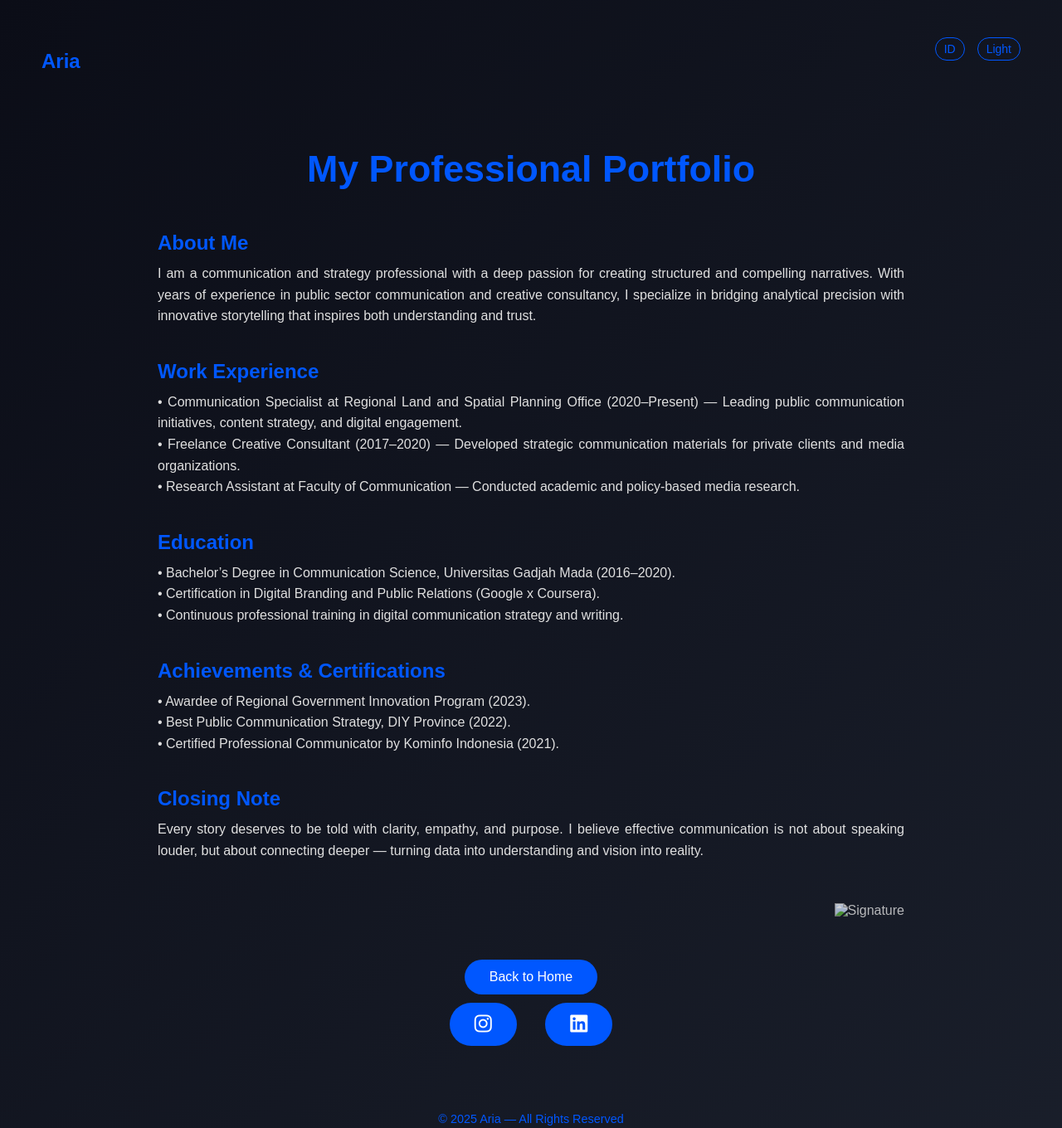
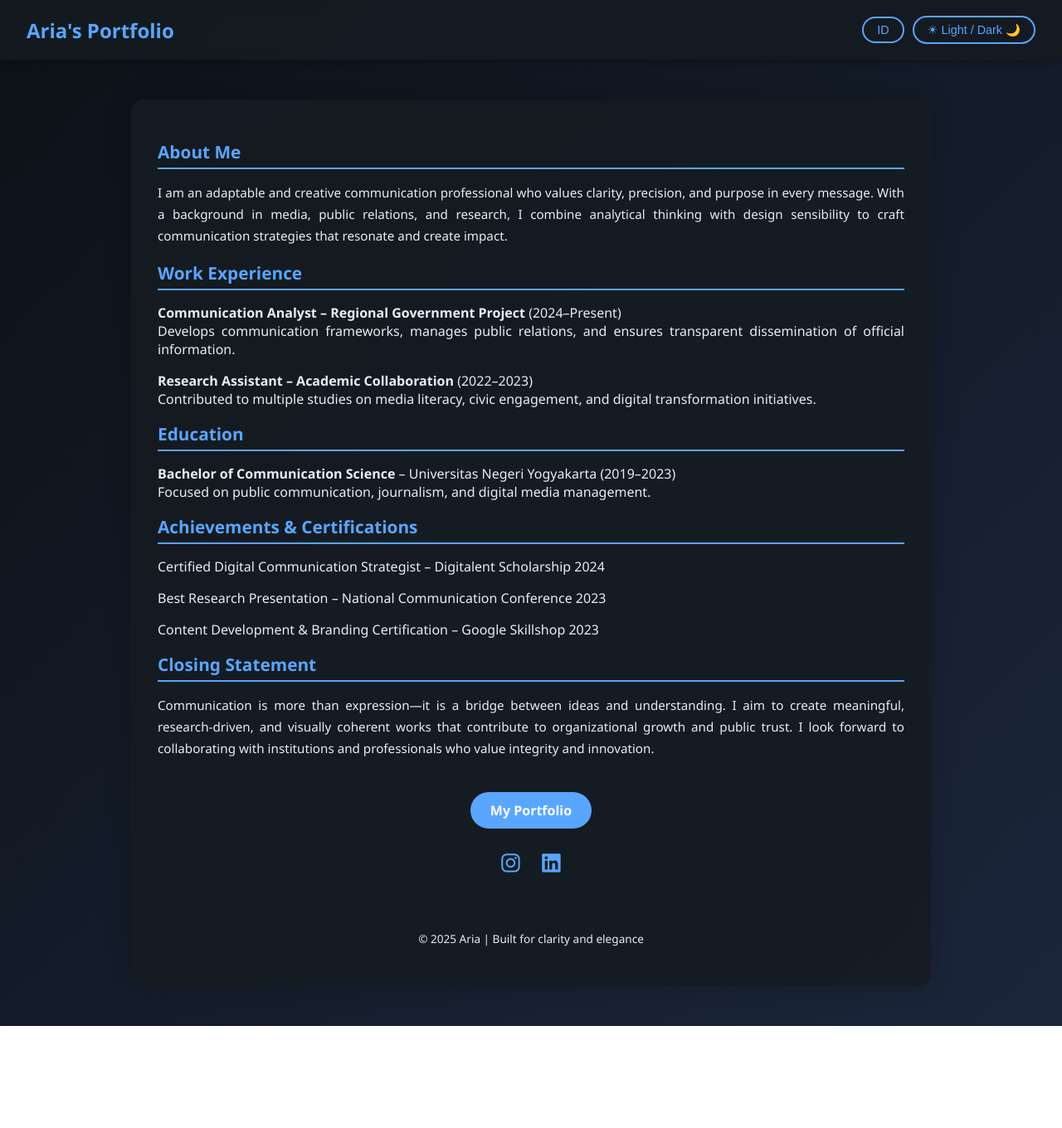
Before and after one commit to Goldemarine/ars-portofolio, a plain HTML site: page idenresume.html in a window 1280 px wide. Shown: the whole page at 83% size. After the commit the page ends 1237 px from the top, so only its background shows below. Drawn offline with Linux system fonts and the light colour scheme.

Commit message:
idenresume.html

```diff
--- a/idenresume.html
+++ b/idenresume.html
@@ -1,252 +1,298 @@
 <!DOCTYPE html>
 <html lang="en">
 <head>
-<meta charset="UTF-8">
-<meta name="viewport" content="width=device-width, initial-scale=1.0">
-<title>Aria — Portfolio</title>
+  <meta charset="UTF-8" />
+  <meta name="viewport" content="width=device-width, initial-scale=1.0" />
+  <title>Aria | Portfolio</title>
   <style>
     :root {
-    --primary: #0057ff;
-    --bg-dark: #0b0d17;
-    --bg-light: #f5f6fa;
-    --text-dark: #e0e0e0;
-    --text-light: #222;
+      --bg-gradient: linear-gradient(135deg, #0d1117, #1b263b);
+      --text-color: #e6edf3;
+      --accent-color: #58a6ff;
+      --card-bg: rgba(22, 27, 34, 0.9);
+    }
+
+    body.light {
+      --bg-gradient: linear-gradient(135deg, #f5f7fa, #dce3ec);
+      --text-color: #222;
+      --accent-color: #0366d6;
+      --card-bg: rgba(255,255,255,0.9);
     }
 
     body {
+      background: var(--bg-gradient);
+      color: var(--text-color);
+      font-family: 'Segoe UI', Tahoma, Geneva, Verdana, sans-serif;
       margin: 0;
-    padding: 0;
-    font-family: "Poppins", sans-serif;
-    transition: all 0.3s ease;
-    background: linear-gradient(135deg, #0b0d17, #1a1f2b);
-    color: var(--text-dark);
-  }
-
-  body.light-mode {
-    background: linear-gradient(135deg, #f5f6fa, #dce4ff);
-    color: var(--text-light);
+      transition: background 0.4s ease, color 0.4s ease;
     }
 
     header {
       display: flex;
       justify-content: space-between;
       align-items: center;
-    padding: 20px 50px;
+      padding: 1.2rem 2rem;
+      background: var(--card-bg);
+      box-shadow: 0 2px 10px rgba(0,0,0,0.3);
+      position: sticky;
+      top: 0;
+      z-index: 10;
+      backdrop-filter: blur(8px);
+    }
+
+    header h1 {
+      color: var(--accent-color);
+      margin: 0;
+      font-size: 1.5rem;
     }
 
     .switch-container {
       display: flex;
-    gap: 15px;
+      gap: 10px;
       align-items: center;
     }
 
     .switch-btn {
+      cursor: pointer;
       background: none;
-    border: 1px solid var(--primary);
-    color: var(--primary);
-    padding: 5px 10px;
+      border: 2px solid var(--accent-color);
+      color: var(--accent-color);
       border-radius: 20px;
-    cursor: pointer;
-    font-size: 14px;
-    transition: 0.3s;
+      padding: 0.4rem 1rem;
+      font-size: 0.9rem;
+      transition: all 0.3s ease;
     }
 
     .switch-btn:hover {
-    background: var(--primary);
-    color: #fff;
+      background: var(--accent-color);
+      color: var(--bg-gradient);
     }
 
     .container {
       max-width: 900px;
-    margin: 60px auto;
-    padding: 0 20px 80px 20px;
-  }
-
-  h1 {
-    text-align: center;
-    color: var(--primary);
-    font-size: 2.8rem;
-    margin-bottom: 50px;
+      margin: 3rem auto;
+      padding: 2rem;
+      background: var(--card-bg);
+      border-radius: 15px;
+      box-shadow: 0 0 30px rgba(0,0,0,0.2);
     }
 
     h2 {
-    color: var(--primary);
-    margin-top: 40px;
-    margin-bottom: 10px;
+      color: var(--accent-color);
+      border-bottom: 2px solid var(--accent-color);
+      padding-bottom: 0.3rem;
+      margin-bottom: 1rem;
+      font-size: 1.3rem;
     }
 
     p {
       text-align: justify;
-    line-height: 1.6;
-    margin: 0;
+      line-height: 1.7;
+      font-size: 0.95rem;
     }
 
-  .footer {
-    text-align: center;
-    margin-top: 80px;
-    color: var(--primary);
-    font-size: 0.9rem;
+    ul {
+      list-style: none;
+      padding: 0;
     }
 
-  .signature {
-    text-align: right;
-    margin-top: 50px;
+    li {
+      margin-bottom: 1rem;
+      text-align: justify;
     }
 
-  .signature img {
-    height: 80px;
-    opacity: 0.8;
+    .btn {
+      display: inline-block;
+      margin-top: 1.5rem;
+      padding: 0.7rem 1.5rem;
+      border-radius: 25px;
+      background-color: var(--accent-color);
+      color: #fff;
+      text-decoration: none;
+      font-weight: bold;
+      transition: 0.3s ease;
     }
 
-  .button-group {
-    text-align: center;
-    margin-top: 40px;
+    .btn:hover {
+      opacity: 0.85;
+      transform: scale(1.05);
     }
 
-  .button-group a {
-    text-decoration: none;
-    color: #fff;
-    background: var(--primary);
-    padding: 12px 30px;
-    border-radius: 30px;
-    transition: 0.3s;
-    display: inline-block;
-    margin: 10px;
-  }
-
-  .button-group a:hover {
-    background: #003ed6;
+    .social-icons {
+      margin-top: 1.5rem;
+      text-align: center;
     }
 
     .social-icons a {
-    color: #fff;
-    font-size: 1.5rem;
-    margin: 0 15px;
+      margin: 0 10px;
+      font-size: 1.6rem;
+      color: var(--accent-color);
+      text-decoration: none;
       transition: 0.3s;
     }
 
-  body.light-mode .social-icons a {
-    color: #0057ff;
+    .social-icons a:hover {
+      color: #fff;
     }
 
-  .social-icons a:hover {
-    opacity: 0.7;
+    footer {
+      text-align: center;
+      font-size: 0.85rem;
+      margin-top: 3rem;
+      padding: 1rem;
+      color: var(--text-color);
     }
-
   </style>
-<script src="https://kit.fontawesome.com/a2e0bf0b5e.js" crossorigin="anonymous"></script>
+  <script src="https://kit.fontawesome.com/8f0c72b3c7.js" crossorigin="anonymous"></script>
 </head>
 <body>
-
   <header>
-  <h2>Aria</h2>
+    <h1 id="title">Aria's Portfolio</h1>
     <div class="switch-container">
-    <button id="langToggle" class="switch-btn">ID</button>
-    <button id="modeToggle" class="switch-btn">Light</button>
+      <button class="switch-btn" id="langToggle">ID</button>
+      <button class="switch-btn" onclick="toggleMode()">☀ Light / Dark 🌙</button>
     </div>
   </header>
 
   <div class="container">
-  <h1 id="title">My Professional Portfolio</h1>
+    <section id="about">
+      <h2 id="aboutTitle">About Me</h2>
+      <p id="aboutText">
+        I am an adaptable and creative communication professional who values clarity, precision, and purpose in every message.
+        With a background in media, public relations, and research, I combine analytical thinking with design sensibility
+        to craft communication strategies that resonate and create impact.
+      </p>
+    </section>
 
-  <h2 id="aboutTitle">About Me</h2>
-  <p id="aboutDesc">
-    I am a communication and strategy professional with a deep passion for creating structured and compelling narratives.
-    With years of experience in public sector communication and creative consultancy, I specialize in bridging analytical precision
-    with innovative storytelling that inspires both understanding and trust.
+    <section id="experience">
+      <h2 id="expTitle">Work Experience</h2>
+      <ul id="expList">
+        <li><strong>Communication Analyst – Regional Government Project</strong> (2024–Present)<br>Develops communication frameworks, manages public relations, and ensures transparent dissemination of official information.</li>
+        <li><strong>Research Assistant – Academic Collaboration</strong> (2022–2023)<br>Contributed to multiple studies on media literacy, civic engagement, and digital transformation initiatives.</li>
+      </ul>
+    </section>
+
+    <section id="education">
+      <h2 id="eduTitle">Education</h2>
+      <ul id="eduList">
+        <li><strong>Bachelor of Communication Science</strong> – Universitas Negeri Yogyakarta (2019–2023)<br>Focused on public communication, journalism, and digital media management.</li>
+      </ul>
+    </section>
+
+    <section id="achievements">
+      <h2 id="achTitle">Achievements & Certifications</h2>
+      <ul id="achList">
+        <li>Certified Digital Communication Strategist – Digitalent Scholarship 2024</li>
+        <li>Best Research Presentation – National Communication Conference 2023</li>
+        <li>Content Development & Branding Certification – Google Skillshop 2023</li>
+      </ul>
+    </section>
+
+    <section id="closing">
+      <h2 id="closeTitle">Closing Statement</h2>
+      <p id="closeText">
+        Communication is more than expression—it is a bridge between ideas and understanding.
+        I aim to create meaningful, research-driven, and visually coherent works that contribute to organizational growth and public trust.
+        I look forward to collaborating with institutions and professionals who value integrity and innovation.
       </p>
+    </section>
 
-  <h2 id="workTitle">Work Experience</h2>
-  <p id="workDesc">
-    • Communication Specialist at Regional Land and Spatial Planning Office (2020–Present) — Leading public communication initiatives, content strategy, and digital engagement.<br>
-    • Freelance Creative Consultant (2017–2020) — Developed strategic communication materials for private clients and media organizations.<br>
-    • Research Assistant at Faculty of Communication — Conducted academic and policy-based media research.
-  </p>
-
-  <h2 id="eduTitle">Education</h2>
-  <p id="eduDesc">
-    • Bachelor’s Degree in Communication Science, Universitas Gadjah Mada (2016–2020).<br>
-    • Certification in Digital Branding and Public Relations (Google x Coursera).<br>
-    • Continuous professional training in digital communication strategy and writing.
-  </p>
-
-  <h2 id="achieveTitle">Achievements & Certifications</h2>
-  <p id="achieveDesc">
-    • Awardee of Regional Government Innovation Program (2023).<br>
-    • Best Public Communication Strategy, DIY Province (2022).<br>
-    • Certified Professional Communicator by Kominfo Indonesia (2021).
-  </p>
-
-  <h2 id="closingTitle">Closing Note</h2>
-  <p id="closingDesc">
-    Every story deserves to be told with clarity, empathy, and purpose. I believe effective communication is not about speaking louder,
-    but about connecting deeper — turning data into understanding and vision into reality.
-  </p>
-
-  <div class="signature">
-    <img src="signature.png" alt="Signature">
+    <div style="text-align:center;">
+      <a href="https://www.behance.net/guardian-ars" class="btn" id="btnPortfolio">My Portfolio</a>
     </div>
 
-  <div class="button-group">
-    <a href="index.html" id="backBtn">Back to Home</a>
     <div class="social-icons">
-      <a href="https://www.instagram.com/" target="_blank"><i class="fab fa-instagram"></i></a>
-      <a href="https://www.linkedin.com/" target="_blank"><i class="fab fa-linkedin"></i></a>
-    </div>
+      <a href="https://instagram.com" target="_blank" title="Instagram" aria-label="Instagram">
+        <i class="fab fa-instagram"></i>
+      </a>
+      <a href="https://linkedin.com" target="_blank" title="LinkedIn" aria-label="LinkedIn">
+        <i class="fab fa-linkedin"></i>
+      </a>
     </div>
 
-  <div class="footer">© 2025 Aria — All Rights Reserved</div>
+    <footer id="footerText">© 2025 Aria | Built for clarity and elegance</footer>
   </div>
 
   <script>
-  const modeToggle = document.getElementById("modeToggle");
-  const langToggle = document.getElementById("langToggle");
-  const body = document.body;
+    function toggleMode() {
+      document.body.classList.toggle('light');
+    }
 
+    const langToggle = document.getElementById('langToggle');
+    let isEnglish = true;
+
+    langToggle.addEventListener('click', () => {
+      isEnglish = !isEnglish;
+      langToggle.textContent = isEnglish ? 'ID' : 'EN';
+      setLanguage(isEnglish ? 'en' : 'id');
+    });
+
+    function setLanguage(lang) {
       const en = {
-    title: "My Professional Portfolio",
+        title: "Aria's Portfolio",
         aboutTitle: "About Me",
-    aboutDesc: "I am a communication and strategy professional with a deep passion for creating structured and compelling narratives. With years of experience in public sector communication and creative consultancy, I specialize in bridging analytical precision with innovative storytelling that inspires both understanding and trust.",
-    workTitle: "Work Experience",
-    workDesc: "• Communication Specialist at Regional Land and Spatial Planning Office (2020–Present) — Leading public communication initiatives, content strategy, and digital engagement.\n• Freelance Creative Consultant (2017–2020) — Developed strategic communication materials for private clients and media organizations.\n• Research Assistant at Faculty of Communication — Conducted academic and policy-based media research.",
+        aboutText: "I am an adaptable and creative communication professional who values clarity, precision, and purpose in every message. With a background in media, public relations, and research, I combine analytical thinking with design sensibility to craft communication strategies that resonate and create impact.",
+        expTitle: "Work Experience",
+        expList: `
+          <li><strong>Communication Analyst – Regional Government Project</strong> (2024–Present)<br>Develops communication frameworks, manages public relations, and ensures transparent dissemination of official information.</li>
+          <li><strong>Research Assistant – Academic Collaboration</strong> (2022–2023)<br>Contributed to multiple studies on media literacy, civic engagement, and digital transformation initiatives.</li>
+        `,
         eduTitle: "Education",
-    eduDesc: "• Bachelor’s Degree in Communication Science, Universitas Gadjah Mada (2016–2020).\n• Certification in Digital Branding and Public Relations (Google x Coursera).\n• Continuous professional training in digital communication strategy and writing.",
-    achieveTitle: "Achievements & Certifications",
-    achieveDesc: "• Awardee of Regional Government Innovation Program (2023).\n• Best Public Communication Strategy, DIY Province (2022).\n• Certified Professional Communicator by Kominfo Indonesia (2021).",
-    closingTitle: "Closing Note",
-    closingDesc: "Every story deserves to be told with clarity, empathy, and purpose. I believe effective communication is not about speaking louder, but about connecting deeper — turning data into understanding and vision into reality.",
-    backBtn: "Back to Home"
+        eduList: `
+          <li><strong>Bachelor of Communication Science</strong> – Universitas Negeri Yogyakarta (2019–2023)<br>Focused on public communication, journalism, and digital media management.</li>
+        `,
+        achTitle: "Achievements & Certifications",
+        achList: `
+          <li>Certified Digital Communication Strategist – Digitalent Scholarship 2024</li>
+          <li>Best Research Presentation – National Communication Conference 2023</li>
+          <li>Content Development & Branding Certification – Google Skillshop 2023</li>
+        `,
+        closeTitle: "Closing Statement",
+        closeText: "Communication is more than expression—it is a bridge between ideas and understanding. I aim to create meaningful, research-driven, and visually coherent works that contribute to organizational growth and public trust. I look forward to collaborating with institutions and professionals who value integrity and innovation.",
+        btnPortfolio: "My Portfolio",
+        footerText: "© 2025 Aria | Built for clarity and elegance"
       };
 
       const id = {
-    title: "Portofolio Profesional Saya",
+        title: "Portofolio Aria",
         aboutTitle: "Tentang Saya",
-    aboutDesc: "Saya adalah seorang profesional komunikasi dan strategi yang berfokus pada pengembangan narasi yang terstruktur dan berpengaruh. Dengan pengalaman bertahun-tahun di sektor publik dan konsultasi kreatif, saya menggabungkan ketepatan analitis dengan intuisi kreatif untuk menciptakan komunikasi yang efektif dan membangun kepercayaan.",
-    workTitle: "Pengalaman Kerja",
-    workDesc: "• Spesialis Komunikasi di Dinas Pertanahan dan Tata Ruang DIY (2020–Sekarang) — Memimpin strategi komunikasi publik, konten digital, dan engagement media.\n• Konsultan Kreatif Lepas (2017–2020) — Mengembangkan materi komunikasi strategis untuk klien swasta dan organisasi media.\n• Asisten Peneliti di Fakultas Ilmu Komunikasi — Melakukan penelitian akademik dan kebijakan media.",
+        aboutText: "Saya adalah seorang profesional komunikasi yang adaptif dan kreatif, menekankan kejelasan, ketepatan, dan tujuan dalam setiap pesan. Dengan latar belakang media, hubungan masyarakat, dan penelitian, saya menggabungkan pemikiran analitis dengan kepekaan desain untuk merancang strategi komunikasi yang efektif dan berdampak.",
+        expTitle: "Pengalaman Kerja",
+        expList: `
+          <li><strong>Analis Komunikasi – Proyek Pemerintah Daerah</strong> (2024–Sekarang)<br>Mengembangkan kerangka komunikasi, mengelola hubungan publik, dan memastikan penyebaran informasi resmi yang transparan.</li>
+          <li><strong>Asisten Peneliti – Kolaborasi Akademik</strong> (2022–2023)<br>Berkontribusi dalam berbagai studi mengenai literasi media, partisipasi publik, dan transformasi digital.</li>
+        `,
         eduTitle: "Pendidikan",
-    eduDesc: "• Sarjana Ilmu Komunikasi, Universitas Gadjah Mada (2016–2020).\n• Sertifikasi Digital Branding dan Public Relations (Google x Coursera).\n• Pelatihan profesional berkelanjutan dalam strategi komunikasi digital dan penulisan.",
-    achieveTitle: "Pencapaian & Sertifikasi",
-    achieveDesc: "• Penerima Program Inovasi Pemerintah Daerah (2023).\n• Strategi Komunikasi Publik Terbaik, Provinsi DIY (2022).\n• Sertifikasi Komunikator Profesional oleh Kominfo Indonesia (2021).",
-    closingTitle: "Catatan Penutup",
-    closingDesc: "Setiap cerita layak disampaikan dengan kejelasan, empati, dan tujuan. Saya percaya komunikasi yang efektif bukan tentang berbicara lebih keras, melainkan tentang terhubung lebih dalam — mengubah data menjadi pemahaman dan visi menjadi kenyataan.",
-    backBtn: "Kembali ke Beranda"
+        eduList: `
+          <li><strong>Sarjana Ilmu Komunikasi</strong> – Universitas Negeri Yogyakarta (2019–2023)<br>Berfokus pada komunikasi publik, jurnalisme, dan manajemen media digital.</li>
+        `,
+        achTitle: "Pencapaian & Sertifikasi",
+        achList: `
+          <li>Sertifikasi Strategi Komunikasi Digital – Digitalent Scholarship 2024</li>
+          <li>Presentasi Riset Terbaik – Konferensi Komunikasi Nasional 2023</li>
+          <li>Sertifikasi Pengembangan Konten & Branding – Google Skillshop 2023</li>
+        `,
+        closeTitle: "Pernyataan Penutup",
+        closeText: "Komunikasi lebih dari sekadar ekspresi—ia adalah jembatan antara ide dan pemahaman. Saya berkomitmen menciptakan karya yang bermakna, berbasis riset, dan secara visual selaras, untuk mendukung pertumbuhan organisasi dan membangun kepercayaan publik. Saya terbuka untuk berkolaborasi dengan lembaga atau profesional yang menjunjung integritas dan inovasi.",
+        btnPortfolio: "Portofolio Saya",
+        footerText: "© 2025 Aria | Dibangun untuk kejelasan dan keanggunan"
       };
 
-  modeToggle.addEventListener("click", () => {
-    body.classList.toggle("light-mode");
-    modeToggle.textContent = body.classList.contains("light-mode") ? "Dark" : "Light";
-  });
-
-  langToggle.addEventListener("click", () => {
-    const lang = langToggle.textContent === "ID" ? "EN" : "ID";
-    langToggle.textContent = lang;
-    const texts = lang === "EN" ? en : id;
-    for (const key in texts) {
-      const el = document.getElementById(key);
-      if (el) el.textContent = texts[key];
+      const t = lang === 'en' ? en : id;
+      document.getElementById('title').textContent = t.title;
+      document.getElementById('aboutTitle').textContent = t.aboutTitle;
+      document.getElementById('aboutText').textContent = t.aboutText;
+      document.getElementById('expTitle').textContent = t.expTitle;
+      document.getElementById('expList').innerHTML = t.expList;
+      document.getElementById('eduTitle').textContent = t.eduTitle;
+      document.getElementById('eduList').innerHTML = t.eduList;
+      document.getElementById('achTitle').textContent = t.achTitle;
+      document.getElementById('achList').innerHTML = t.achList;
+      document.getElementById('closeTitle').textContent = t.closeTitle;
+      document.getElementById('closeText').textContent = t.closeText;
+      document.getElementById('btnPortfolio').textContent = t.btnPortfolio;
+      document.getElementById('footerText').textContent = t.footerText;
     }
-  });
   </script>
 </body>
 </html>
```
Lines whose indentation alone changed are shown as unchanged.
